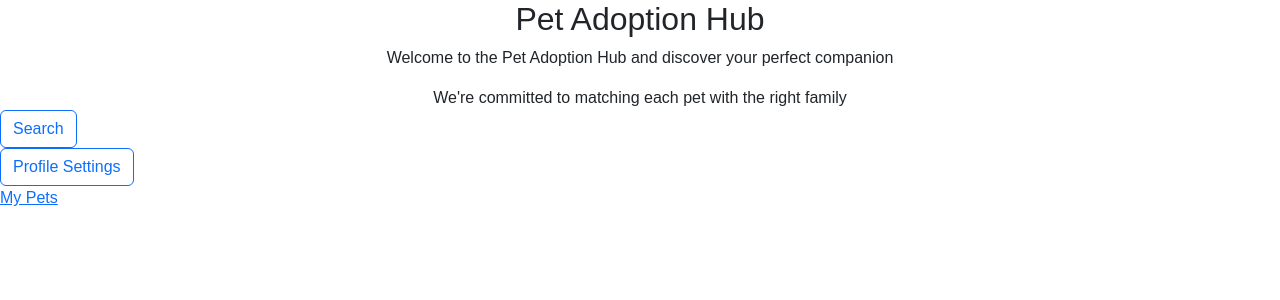
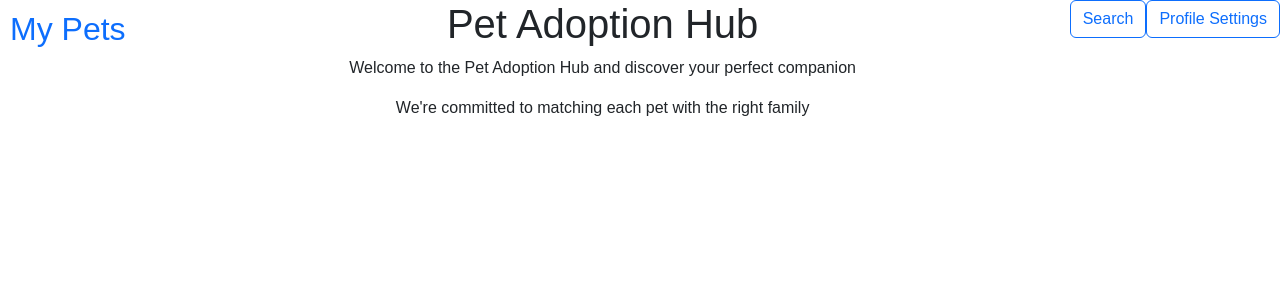
Before and after one commit to IsmaelNjama/pet-adoption-frontend, a React (Create React App) app: page /LoggedInPage in a window 1280 px wide. Shown: the top 300 px of the page. Built offline with nearby package versions, Linux system fonts and the light colour scheme.

Commit message:
added styles to loggedin page

```diff
--- a/src/components/Header.jsx
+++ b/src/components/Header.jsx
@@ -9,12 +9,17 @@ function Header() {
   const { isLoggedIn } = useContext(LoggedInContext);
   return (
     <div className="header-wrapper">
-      <h2>Pet Adoption Hub</h2>
+      <h1>Pet Adoption Hub</h1>
       {isLoggedIn ? (
-        <p>
-          Welcome {firstname} {lastname} to the Pet Adoption Hub and discover
-          your perfect companion
-        </p>
+        <section>
+          <h2>
+            Welcome Back!!! {firstname} {lastname}
+          </h2>
+          <p>
+            For things that make you go AWWW!!!... like puppies,bunnies and so
+            on. Feel free and discover your perfect companion.
+          </p>
+        </section>
       ) : (
         <p>
           Welcome to the Pet Adoption Hub and discover your perfect companion
--- a/src/components/PetCardList.jsx
+++ b/src/components/PetCardList.jsx
@@ -9,7 +9,7 @@ function PetCardList() {
   };
   return (
     <Card style={{ width: "18rem" }}>
-      <Card.Img variant="top" src="holder.js/100px200" />
+      <Card.Img variant="top" src="../assets/cat-dog.jpg/100px200" />
       <Card.Body>
         <Card.Title>Pet's name</Card.Title>
         <Card.Text>
--- a/src/components/buttons/SearchButton.jsx
+++ b/src/components/buttons/SearchButton.jsx
@@ -1,6 +1,7 @@
 import React from "react";
 import Button from "react-bootstrap/Button";
 import { useNavigate } from "react-router-dom";
+import "./buttons.css";
 
 function SearchButton() {
   const navigate = useNavigate();
@@ -10,7 +11,11 @@ function SearchButton() {
 
   return (
     <div>
-      <Button variant="outline-primary" onClick={handleSearchPageNavigation}>
+      <Button
+        className="search-button"
+        variant="outline-primary"
+        onClick={handleSearchPageNavigation}
+      >
         Search
       </Button>
     </div>
--- a/src/components/modals/LoginModal.jsx
+++ b/src/components/modals/LoginModal.jsx
@@ -29,9 +29,11 @@ function LoginModal() {
       </Button>
 
       <Modal show={showLogin} onHide={handleClose}>
-        <Modal.Header closeButton>
-          <Modal.Title>Log In</Modal.Title>
+        <Modal.Header className="login-modal-header">
+          <Modal.Title>Login</Modal.Title>
+          <div>Please fill your credentials to login</div>
         </Modal.Header>
+
         <Modal.Body>
           <Form>
             <Form.Group className="mb-3" controlId="exampleForm.ControlInput1">
--- a/src/pages/LoggedInPage.jsx
+++ b/src/pages/LoggedInPage.jsx
@@ -8,10 +8,14 @@ import ProfileSettingsButton from "../components/buttons/ProfileSettingsButton";
 function LoggedInPage() {
   return (
     <div>
-      <Header />
-      <SearchButton />
-      <ProfileSettingsButton />
-      <Link to="/MyPetsPage">My Pets</Link>
+      <div className="user-profile-panel">
+        <Link className="my-pets-link" to="/MyPetsPage">
+          <h2>My Pets</h2>
+        </Link>
+        <Header />
+        <SearchButton />
+        <ProfileSettingsButton />
+      </div>
     </div>
   );
 }
--- a/src/styles/common.css
+++ b/src/styles/common.css
@@ -22,10 +22,27 @@
   border-radius: 8px;
   height: 500px ;
   margin: auto;
-  backdrop-filter: blur(5px);
+  backdrop-filter: blur(2px);
   text-align: center;
 }
 
 .header-wrapper {
   text-align: center;
+
+  margin: auto;
+  height: 350px;
+  width: 50%;
 }
+.login-modal-header {
+  display: flex;
+  flex-direction: column;
+}
+
+.user-profile-panel {
+  display: flex;
+}
+
+.my-pets-link {
+  text-decoration: none;
+  margin: 10px;
+}
```
Also changed, not shown: src/components/buttons/buttons.css (line endings or trailing spaces).
